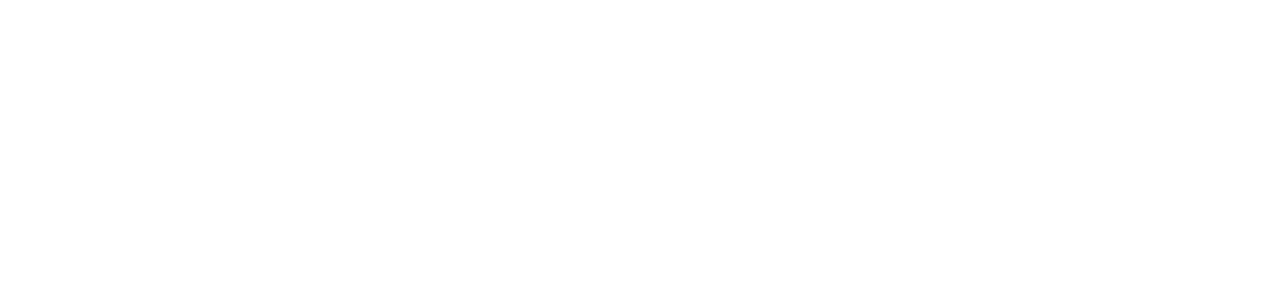
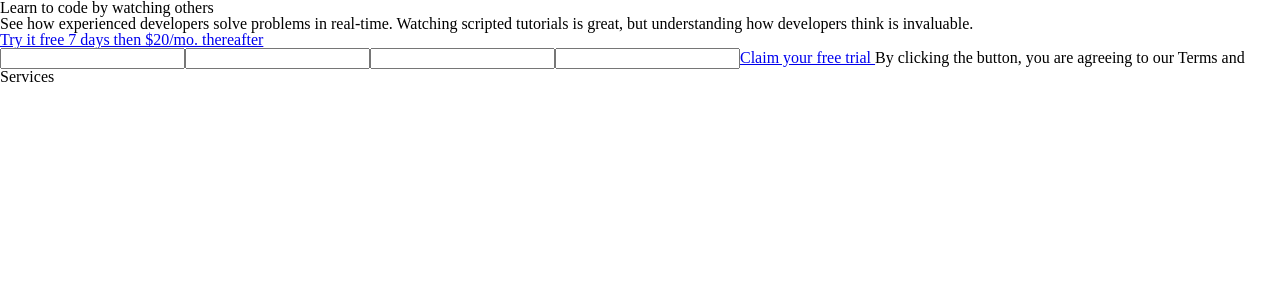
Before and after one commit to RoyalF4/intro-component-with-sign-up-form, a React (Vite) app: page / in a window 1280 px wide. Shown: the top 300 px of the page. Built offline with nearby package versions, Linux system fonts and the light colour scheme.

Commit message:
feat: :sparkles: add basic html structure/content

```diff
--- a/src/App.jsx
+++ b/src/App.jsx
@@ -1,4 +1,41 @@
-export default function App() {}
+export default function App() {
+  return (
+    <main className="main">
+      <h1 className="heading">Learn to code by watching others</h1>
+      <p className="subtext">
+        See how experienced developers solve problems in real-time. Watching
+        scripted tutorials is great, but understanding how developers think is
+        invaluable.
+      </p>
+      <a href="#">Try it free 7 days then $20/mo. thereafter</a>
+      <form action="" className="form">
+        <input
+          type="text"
+          name="firstName"
+          id="firstName"
+          className="input-field"
+        />
+        <input
+          type="text"
+          name="secondName"
+          id="secondName"
+          className="input-field"
+        />
+        <input type="email" name="email" id="email" className="input-field" />
+        <input
+          type="password"
+          name="password"
+          id="password"
+          className="input-field"
+        />
+        <a href="#">Claim your free trial </a>
+        <span className="disclaimer">
+          By clicking the button, you are agreeing to our Terms and Services
+        </span>
+      </form>
+    </main>
+  );
+}
 
 /*
   Learn to code by watching others
```
